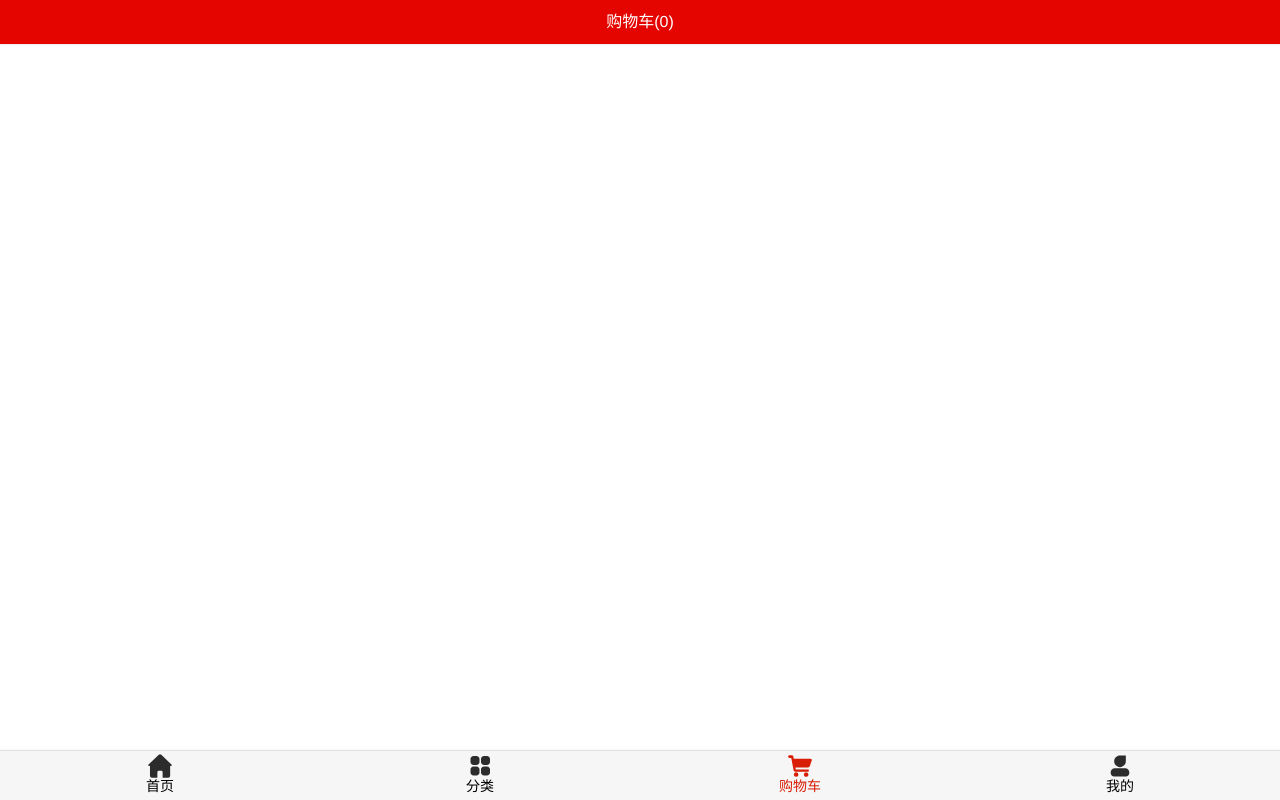
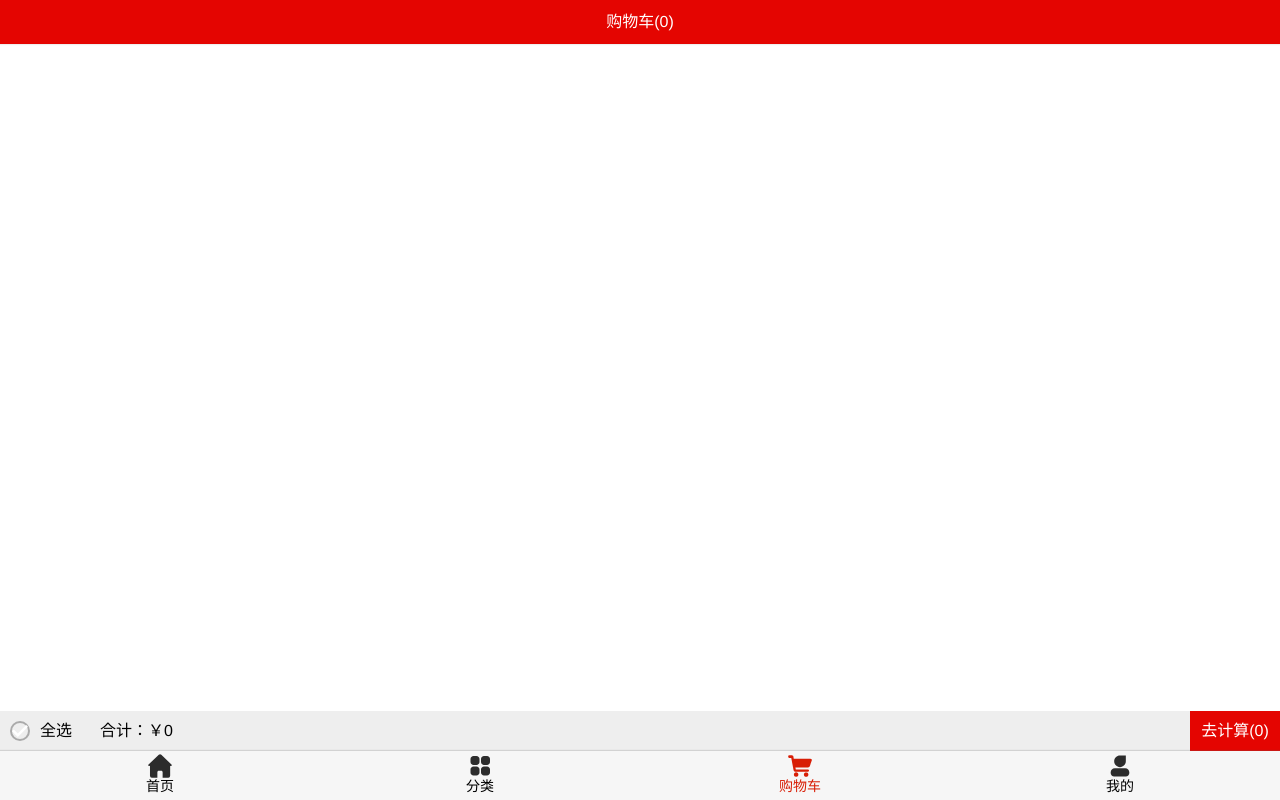
Before and after one commit to a-xiaojie/supermall, a Vue app: page /cart in a window 1280 px wide. Built offline with nearby package versions, Linux system fonts and the light colour scheme.

Commit message:
购物车

```diff
--- /dev/null
+++ b/src/components/content/checkButton/CheckButton.vue
@@ -0,0 +1,31 @@
+<template>
+  <div class="check-button" :class="{checked: isChecked}">
+    <img src="~assets/img/cart/tick.svg" alt="">
+  </div>
+</template>
+
+<script>
+  export default {
+    name: 'CheckButton',
+    props: {
+      isChecked: {
+        type: Boolean,
+        default: false
+      }
+    }
+  }
+</script>
+
+<style scoped>
+  .check-button {
+    border-radius: 50%;
+    border: 2px solid #aaa;
+  }
+  .checked {
+    background-color: var(--color-tint);
+    border-color: var(--color-tint);
+  }
+  .check-button img {
+    display: block;
+  }
+</style>
--- a/src/store/mutations.js
+++ b/src/store/mutations.js
@@ -8,6 +8,7 @@ export default {
     payload.count ++
   },
   [ADD_TO_CART] (state, payload) {
+    payload.checked = true
     state.cartList.push(payload)
   }
 }
--- a/src/views/cart/Cart.vue
+++ b/src/views/cart/Cart.vue
@@ -1,13 +1,22 @@
 <template>
   <div id="cart">
+    <!--导航-->
     <nav-bar classs="nav-bar">
       <div slot="center">购物车({{length}})</div>
     </nav-bar>
+    <!-- 商品列表 -->
+    <cart-list/>
+
+    <!-- 底部汇总 -->
+    <cart-bottom-bar/>
   </div>
 </template>
 
 <script>
   import NavBar from 'components/common/navbar/NavBar'
+
+  import CartList from './childComps/CartList'
+  import CartBottomBar from './childComps/CartBottomBar'
 
   import { mapGetters } from 'vuex'
 
@@ -15,7 +24,9 @@
   export default {
     name: 'Cart',
     components: {
-      NavBar
+      NavBar,
+      CartList,
+      CartBottomBar,
     },
     computed: {
       // 两种语法
@@ -29,6 +40,9 @@
 </script>
 
 <style scoped>
+  #cart {
+    height: 100vh;
+  }
   .nav-bar {
     color: #fff;
     background: var(--color-tint);
--- /dev/null
+++ b/src/views/cart/childComps/CartBottomBar.vue
@@ -0,0 +1,69 @@
+<template>
+  <div class="bottom-bar">
+    <div class="check-all">
+      <check-button class="check-button"/>
+      <span>全选</span>
+    </div>
+    <div class="price">
+      合计：{{totalPrice}}
+    </div>
+
+    <div class="calculate">
+      去计算({{checkLength}})
+    </div>
+  </div>
+</template>
+
+<script>
+  import CheckButton from 'components/content/checkButton/CheckButton'
+
+  import { mapGetters } from 'vuex'
+
+  export default {
+    name: 'CartBottomBar',
+    components: {
+      CheckButton
+    },
+    computed: {
+      ...mapGetters(['cartList']),
+      totalPrice () {
+        return '￥' + this.cartList.filter(item => item.checked)
+          .reduce((preValue, item) => preValue + item.price * item.count, 0)
+      },
+      checkLength () {
+        return this.cartList.filter(item => item.checked).length
+      }
+    },
+  }
+</script>
+
+<style scoped>
+  .bottom-bar {
+    display: flex;
+    position: relative;
+    height: 40px;
+    line-height: 40px;
+    background-color: #eee;
+  }
+  .check-all {
+    display: flex;
+    width: 70px;
+    align-items: center;
+    margin-left: 10px;
+  }
+  .check-button {
+    width: 20px;
+    height: 20px;
+    margin-right: 10px;
+  }
+  .price {
+    margin-left: 20px;
+    flex: 1;
+  }
+  .calculate {
+    width: 90px;
+    color: #fff;
+    text-align: center;
+    background-color: var(--color-tint);
+  }
+</style>
--- /dev/null
+++ b/src/views/cart/childComps/CartList.vue
@@ -0,0 +1,42 @@
+<template>
+  <div class="cart-list">
+    <scroll class="content" ref="scroll">
+      <cart-list-item
+        v-for="item in cartList"
+        :item="item"
+        :key="item.id"
+      />
+    </scroll>
+  </div>
+</template>
+
+<script>
+  import Scroll from 'components/common/scroll/Scroll'
+
+  import CartListItem from './CartListItem'
+
+  import { mapGetters } from 'vuex'
+  export default {
+    name: 'CartList',
+    components: {
+      Scroll,
+      CartListItem,
+    },
+    computed: {
+      ...mapGetters(['cartList'])
+    },
+    activated() {
+      this.$refs.scroll.refresh()
+    }
+  }
+</script>
+
+<style scoped>
+  .cart-list {
+    height: calc(100% - 44px - 49px - 40px);
+  }
+  .content {
+    height: 100%;
+    overflow: hidden;
+  }
+</style>
--- /dev/null
+++ b/src/views/cart/childComps/CartListItem.vue
@@ -0,0 +1,104 @@
+<template>
+  <div id="shop-item">
+    <div class="item-selector">
+      <check-button :is-checked="item.checked" @click.native="checkClick"/>
+    </div>
+    <div class="item-img">
+      <img :src="item.image" alt="商品图片">
+    </div>
+    <div class="item-info">
+      <div class="item-title">{{item.title}}</div>
+      <div class="item-desc">商品描述: {{item.desc}}</div>
+      <div class="info-bottom">
+        <div class="item-price left">¥{{item.price}}</div>
+        <div class="item-count right">x{{item.count}}</div>
+      </div>
+    </div>
+  </div>
+</template>
+
+<script>
+  import CheckButton from 'components/content/checkButton/CheckButton'
+
+  export default {
+    name: 'CartListItem',
+    props: {
+      item: {
+        type: Object,
+        default () {
+          return {}
+        }
+      }
+    },
+    components: {
+      CheckButton
+    },
+    methods: {
+      checkClick () {
+        this.item.checked = !this.item.checked
+      }
+    }
+  }
+</script>
+
+<style scoped>
+  #shop-item {
+    width: 100%;
+    display: flex;
+    font-size: 0;
+    padding: 5px;
+    border-bottom: 1px solid #ccc;
+  }
+
+  .item-selector {
+    width: 14%;
+    display: flex;
+    justify-content: center;
+    align-items: center;
+  }
+
+  .item-title, .item-desc {
+    overflow: hidden;
+    white-space: nowrap;
+    text-overflow: ellipsis;
+  }
+
+  .item-img {
+    padding: 5px;
+    /*border: 1px solid #ccc;*/
+  }
+
+  .item-img img {
+    width: 100px;
+    height: 100px;
+    display: block;
+    border-radius: 5px;
+    object-fit: cover;
+  }
+
+  .item-info {
+    font-size: 17px;
+    color: #333;
+    padding: 5px 10px;
+    position: relative;
+    overflow: hidden;
+  }
+
+  .item-info .item-desc {
+    font-size: 14px;
+    color: #666;
+    margin-top: 15px;
+  }
+
+  .info-bottom {
+    margin-top: 10px;
+    position: absolute;
+    bottom: 10px;
+    left: 10px;
+    right: 10px;
+  }
+
+  .info-bottom .item-price {
+    color: orangered;
+  }
+</style>
```
